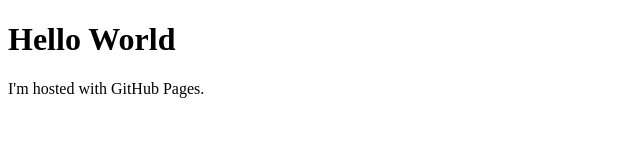
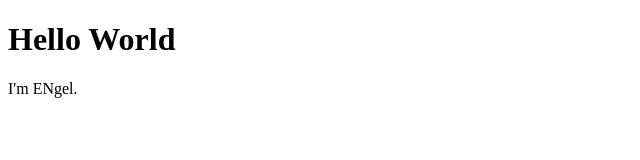
Before and after one commit to engelp65/EngelPE.github.io, a plain HTML site: page index.html in a window 1280 px wide. Shown: the whole page, without its empty margins (0-640 px from the left). Drawn offline with Linux system fonts and the light colour scheme.

Commit message:
Update index.html

```diff
--- a/index.html
+++ b/index.html
@@ -2,6 +2,6 @@
 <html>
 <body>
 <h1>Hello World</h1>
-<p>I'm hosted with GitHub Pages.</p>
+<p>I'm ENgel.</p>
 </body>
 </html>
```
